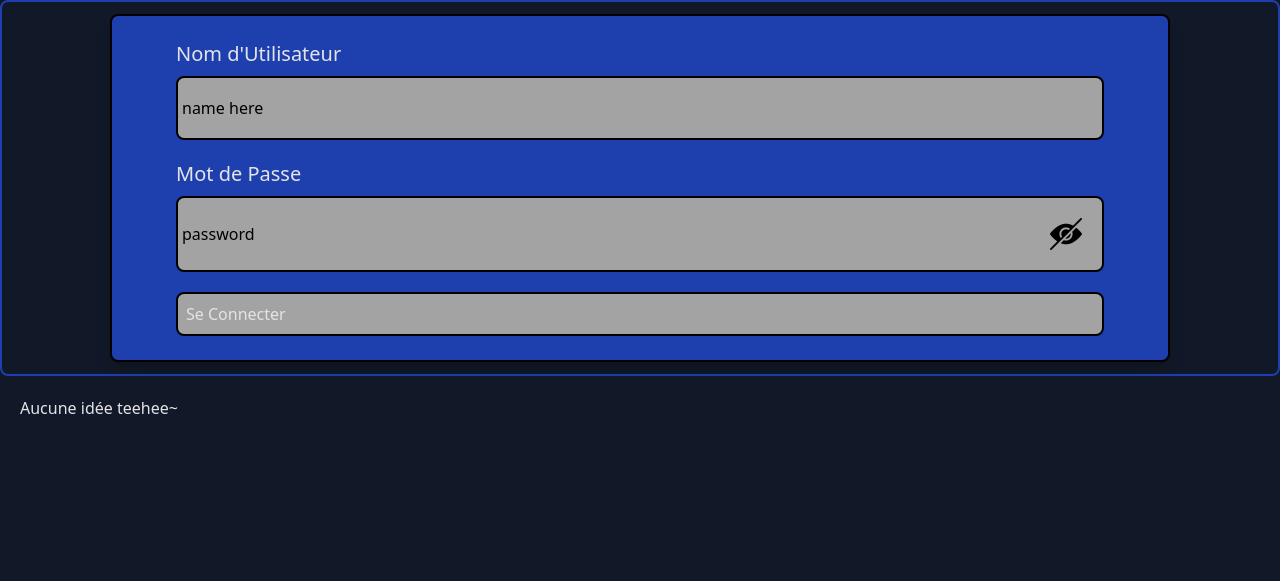
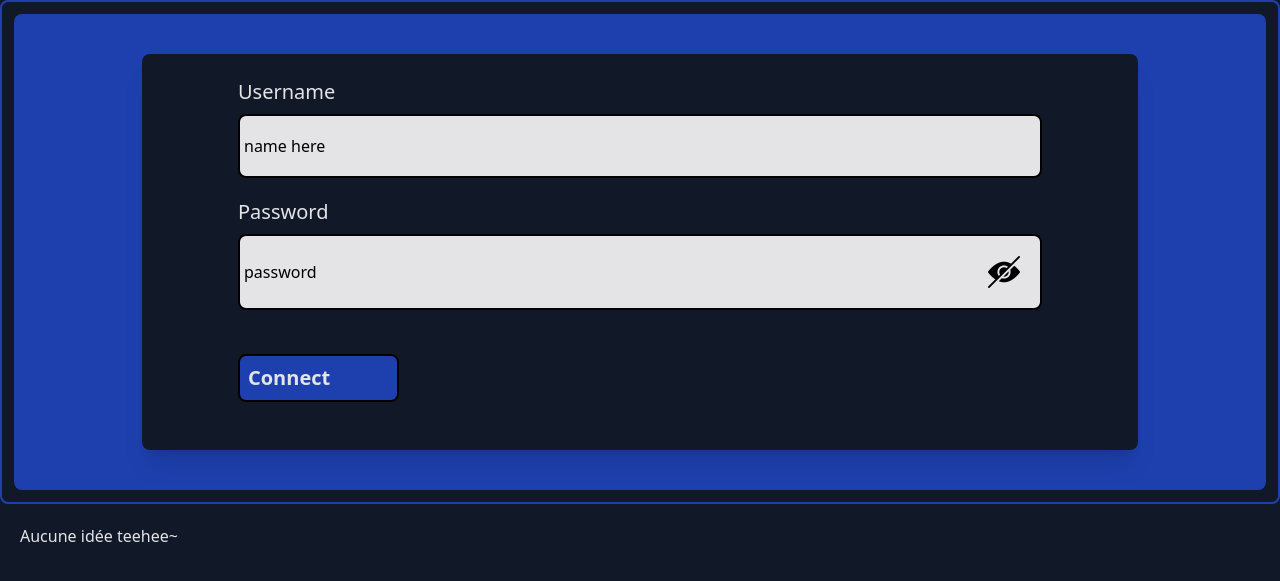
Before and after one commit to Hurlemort/NEALE, a Flask app: page /login in a window 1280 px wide. Shown: the part 148-729 px from the top of the page. Run offline with Flask 3, Linux system fonts and the light colour scheme; some libraries are stand-ins or nearby versions.

Commit message:
login final

```diff
--- a/templates/login.html
+++ b/templates/login.html
@@ -1,32 +1,34 @@
 {% extends "base.html" %}
 
 {% block content %}
-  <div>
-    <form method="POST" action="" name="form" class="border-2 border-black shadow-xl rounded-lg py-6 px-16 mx-24 bg-blue-800">
+  <div class="bg-blue-800 py-10 rounded-lg">
+    <form method="POST" action="" name="form" class="border-12 border-black shadow-xl rounded-lg py-6 px-24 mx-32 bg-gray-900">
       {% if erreur %}
         <div class="py-5">
-          <label>
+          <label class="text-zinc-200">
             {{erreur}}
           </label>
           <br/>
         </div>
       {% endif %}
-          <label class="flex text-xl pb-2">
-          Nom d'Utilisateur
+          <label class="flex text-xl text-zinc-200 pb-2">
+          Username
         </label>
-        <div class="flex border-2 rounded-lg p-1 border-black h-16 bg-neutral-400">
-          <input name="username" type="text" placeholder="name here" class="border-none focus:outline-none bg-neutral-400 placeholder:text-black"/>
+        <div class="flex border-2 rounded-lg p-1 border-black h-16 bg-zinc-200">
+          <input name="username" type="text" placeholder="name here" class="border-none focus:outline-none bg-zinc-200 placeholder:text-black w-full"/>
         </div>
       <div class="py-5">
-        <label class="flex text-xl pb-2">
-          Mot de Passe
+        <label class="flex text-xl text-zinc-200 pb-2">
+          Password
         </label>
-        <div class="flex justify-between border-2 rounded-lg p-1 border-black bg-neutral-400">
-          <input name="password" type="password" placeholder="password" class="border-none focus:outline-none bg-neutral-400 placeholder:text-black" id="LoginPassword"/>
+        <div class="flex justify-between border-2 rounded-lg p-1 border-black bg-zinc-200">
+          <input name="password" type="password" placeholder="password" class="border-none focus:outline-none bg-zinc-200 placeholder:text-black w-5/6" id="LoginPassword"/>
           <img id="hidebutton1" src="static/hidden.png" class="box-border w-16 h-16 p-4"/>
         </div>
       </div>
-      <div type="submit" onClick="document.form.submit()" class="rounded-lg border-black p-2 border-2 hover:shadow-lg hover:text-neutral-400 hover:bg-gray-900 hover:duration-200 bg-neutral-400">Se Connecter</div>
+      <br/>
+      <div type="submit" onClick="document.form.submit()" class="rounded-lg border-black p-2 border-2 hover:shadow-lg hover:text-zinc-200 hover:bg-gray-900 hover:duration-200 bg-blue-800 text-xl w-1/5"><b>Connect</b></div>
+      <br/>
     </form>
   </div>
 {% endblock %}
```
